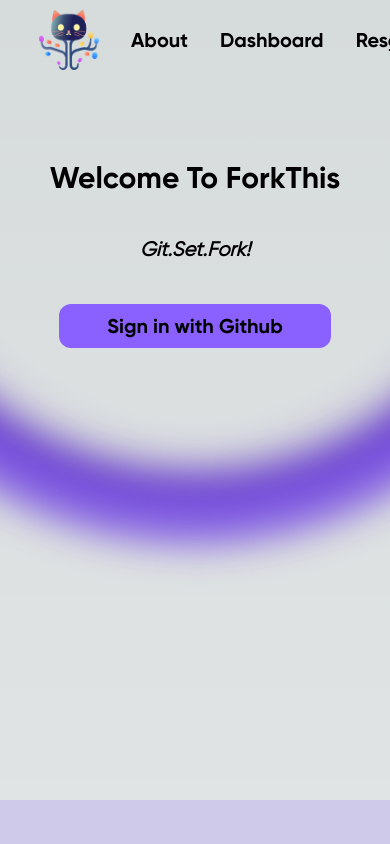
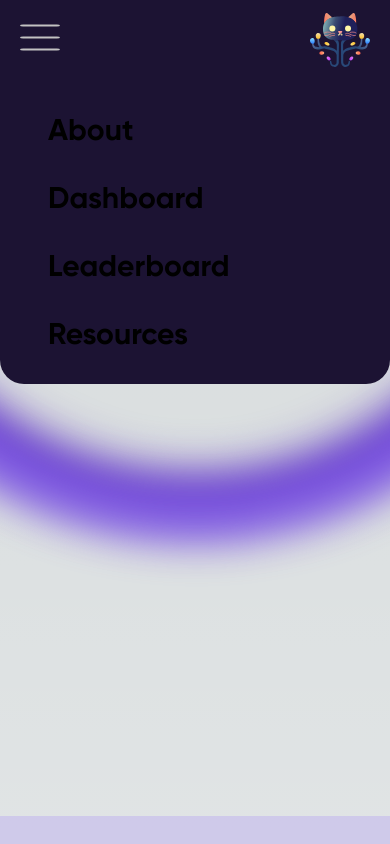
Before and after one commit to Keshav-Aneja/Forkthis-2023-frontend, a Next.js app: page / in a window 390 px wide. Shown: the top 844 px of the page. Built offline with nearby package versions, Linux system fonts and the light colour scheme; what tailwindcss-gradients would draw is missing.

Commit message:
Responsive Navbar & Redirect page styling

```diff
--- a/src/app/redirect/page.tsx
+++ b/src/app/redirect/page.tsx
@@ -1,23 +1,23 @@
-'use client'
+"use client";
 
 import { useRouter, useSearchParams } from "next/navigation";
-import {useEffect, useState} from 'react';
-import Cookie from 'js-cookie';
+import { useEffect, useState } from "react";
+import Cookie from "js-cookie";
 
 export default function Redirect() {
   const router = useRouter();
   const searchParams = useSearchParams();
   const jwttoken = searchParams.get("token")!;
-    useEffect (() => {
+  useEffect(() => {
     const redirectdashboard = async () => {
-        Cookie.set('token', jwttoken);
-        router.push('/dashboard');
-      }
+      Cookie.set("token", jwttoken);
+      router.push("/dashboard");
+    };
     redirectdashboard();
   }, [jwttoken, router]);
 
   return (
-    <main>
+    <main className="w-full h-[100vh] bg-[#1C1333] flex justify-center items-center font-gilroyBlack text-4xl font-bold text-[#af99ed] text-center">
       You are being redirected...
     </main>
   );
--- a/src/sections/Landing.tsx
+++ b/src/sections/Landing.tsx
@@ -1,8 +1,9 @@
+"use client";
 import Image from "next/image";
 import Link from "next/link";
-import FAQ from "@/sections/FAQ"
+import FAQ from "@/sections/FAQ";
+import { useState } from "react";
 export default function Landing() {
-
   return (
     <div className=" w-full overflow-x-hidden">
       <div className="circle-bg absolute overflow-hidden w-full h-[100vh] -z-10">
@@ -16,14 +17,17 @@
         ></div>
       </div>
       <Nav></Nav>
-      <div className="w-full h-[60vh] md:h-[70vh] lg:h-[90vh] overflow-x-hidden flex flex-col justify-start mt-20 md:mt-0 md:justify-center items-center gap-10 font-gilroyBlack">
+      <div className="w-full h-[60vh] md:h-[70vh] lg:h-[90vh] overflow-x-hidden flex flex-col justify-start mt-44 md:mt-0 md:justify-center items-center gap-10 font-gilroyBlack">
         <div className="heading text-center text-3xl md:text-7xl font-extrabold">
           Welcome To ForkThis
         </div>
         <div className="sub-heading text-center italic font-gilroyRegular text-xl font-bold">
           Git.Set.Fork!
         </div>
-        <Link href="http://localhost:3001/auth/github" className="reg-button py-2 px-12 text-black bg-[#8A61FF] text-xl  rounded-xl font-bolder hover:text-[#af99ed] cursor-pointer hover:bg-[#4a18bd] transition-all duration-300">
+        <Link
+          href="http://localhost:3001/auth/github"
+          className="reg-button py-2 px-12 text-black bg-[#8A61FF] text-xl  rounded-xl font-bolder hover:text-[#af99ed] cursor-pointer hover:bg-[#4a18bd] transition-all duration-300"
+        >
           Sign in with Github
         </Link>
       </div>
@@ -32,31 +36,63 @@
   );
 }
 function Nav() {
+  const [isOpen, setIsOpen] = useState(true);
   return (
-    <div className="w-full h-20 flex justify-center sticky top-0 left-0">
-      <div className="nav-container w-[80%] flex justify-between ">
-        <div className="left flex gap-8 items-center font-gilroyBlack font-bold text-xl">
+    <div className="ham-icon w-full h-20 flex justify-center absolute top-0 left-0 z-120">
+      <div
+        className={`icon sticky top-0 md:hidden p-6 px-5 flex justify-between w-full items-center ${
+          isOpen ? "bg-[#1C1333]" : "bg-black"
+        }`}
+      >
+        <svg
+          viewBox="0 0 100 80"
+          width="40"
+          height="35"
+          onClick={() => setIsOpen(!isOpen)}
+        >
+          <rect width="100" height="5" rx="8" fill="#C2C2C2"></rect>
+          <rect y="30" width="100" height="5" rx="8" fill="#C2C2C2"></rect>
+          <rect y="60" width="100" height="5" rx="8" fill="#C2C2C2"></rect>
+        </svg>
+        <Image
+          width={50}
+          height={50}
+          alt="arrowButton"
+          src="/images/forkthis-logo.svg"
+          style={{
+            width: "60px",
+            height: "60px",
+          }}
+          className="duration-300 transition-all"
+        />
+      </div>
+      <div
+        className={`nav-container absolute top-20 md:top-0 md:relative w-[100%] md:w-[80%] flex flex-col md:flex-row justify-between z-100 ${
+          isOpen ? "visible" : "hidden"
+        }`}
+      >
+        <div className="left flex bg-[#1C1333] md:bg-transparent flex-col md:flex-row gap-8 items-start px-12 py-8 md:py-0 md:px-0 md:items-center font-gilroyBlack font-bold text-3xl md:text-xl rounded-b-3xl">
           <Image
             width={50}
             height={50}
             alt="arrowButton"
-            src="/images/logo.png"
+            src="/images/forkthis-logo.svg"
             style={{
               width: "60px",
               height: "60px",
             }}
-            className="duration-300 transition-all"
+            className="hidden md:block duration-300 transition-all"
           />
           <Link href="">About</Link>
           <Link href="/dashboard">Dashboard</Link>
-          <Link href="/Resources">Resources</Link>
+          <Link href="/leaderboard">Leaderboard</Link>
+          <Link href="/resources" className="md:hidden">
+            Resources
+          </Link>
         </div>
-        <div className="right flex gap-8 items-center font-gilroyBlack text-xl">
-          <div className="login-btn underline-offset-2 underline cursor-pointer">
-            Login
-          </div>
+        <div className="right hidden md:flex gap-8 items-center font-gilroyBlack text-xl">
           <div className="register-btn py-2 px-6 bg-[#8A61FF] rounded-full text-black cursor-pointer hover:text-[#af99ed] hover:bg-[#4a18bd] transition-all duration-300">
-            Register
+            Resources
           </div>
         </div>
       </div>
```
Also changed, not shown: public/images/Forkthis-logo.svg (added). Lines whose indentation alone changed are shown as unchanged.
